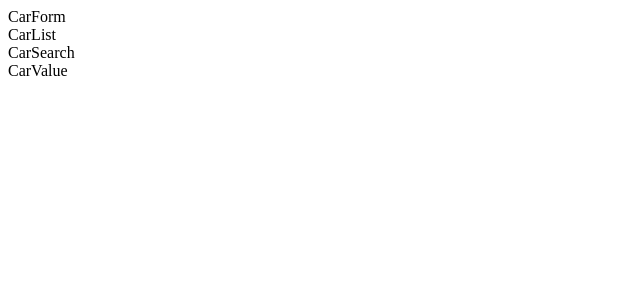
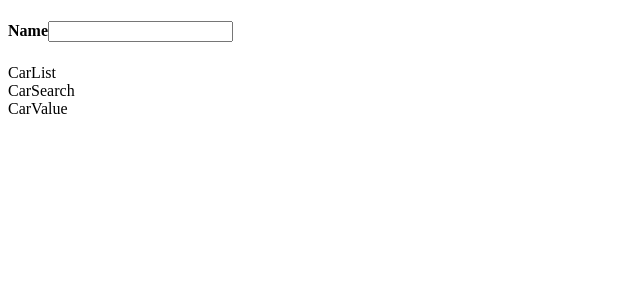
Before and after one commit to TNSaturday/react-cars-rtk-ts, a React (Vite) app: page / in a window 1280 px wide. Shown: the top 300 px of the page, without its empty margins (0-640 px from the left). Built offline with nearby package versions, Linux system fonts and the light colour scheme.

Commit message:
Add logic for CarForm handleNameChange

```diff
--- a/src/components/CarForm.tsx
+++ b/src/components/CarForm.tsx
@@ -1,5 +1,37 @@
+import { useAppDispatch, useAppSelector } from "../hooks";
+import { changeName } from "../store";
+
 function CarForm() {
-  return <div>CarForm</div>;
+  const dispatch = useAppDispatch();
+  const name = useAppSelector((state) => {
+    return state.form.name;
+  });
+  const handleNameChange = (event: React.ChangeEvent<HTMLInputElement>) => {
+    dispatch(changeName(event.target.value));
+  };
+
+  return (
+    <div className="car-form panel">
+      <h4 className="subtitle is-3">
+        <form>
+          <div className="field-group">
+            <div className="field">
+              <label htmlFor="carName" className="label">
+                Name
+              </label>
+              <input
+                id="carName"
+                type="text"
+                className="input is-expanded"
+                value={name}
+                onChange={handleNameChange}
+              />
+            </div>
+          </div>
+        </form>
+      </h4>
+    </div>
+  );
 }
 
 export default CarForm;
--- /dev/null
+++ b/src/hooks/index.ts
@@ -0,0 +1,6 @@
+import { TypedUseSelectorHook, useDispatch, useSelector } from "react-redux";
+import type { RootState, AppDispatch } from "../store";
+
+// Use throughout your app instead of plain `useDispatch` and `useSelector`
+export const useAppDispatch: () => AppDispatch = useDispatch;
+export const useAppSelector: TypedUseSelectorHook<RootState> = useSelector;
--- a/src/store/index.ts
+++ b/src/store/index.ts
@@ -15,3 +15,6 @@ const store = configureStore({
 });
 
 export { store, changeCost, changeName, addCar, changeSearchTerm, removeCar };
+
+export type RootState = ReturnType<typeof store.getState>;
+export type AppDispatch = typeof store.dispatch;
```
